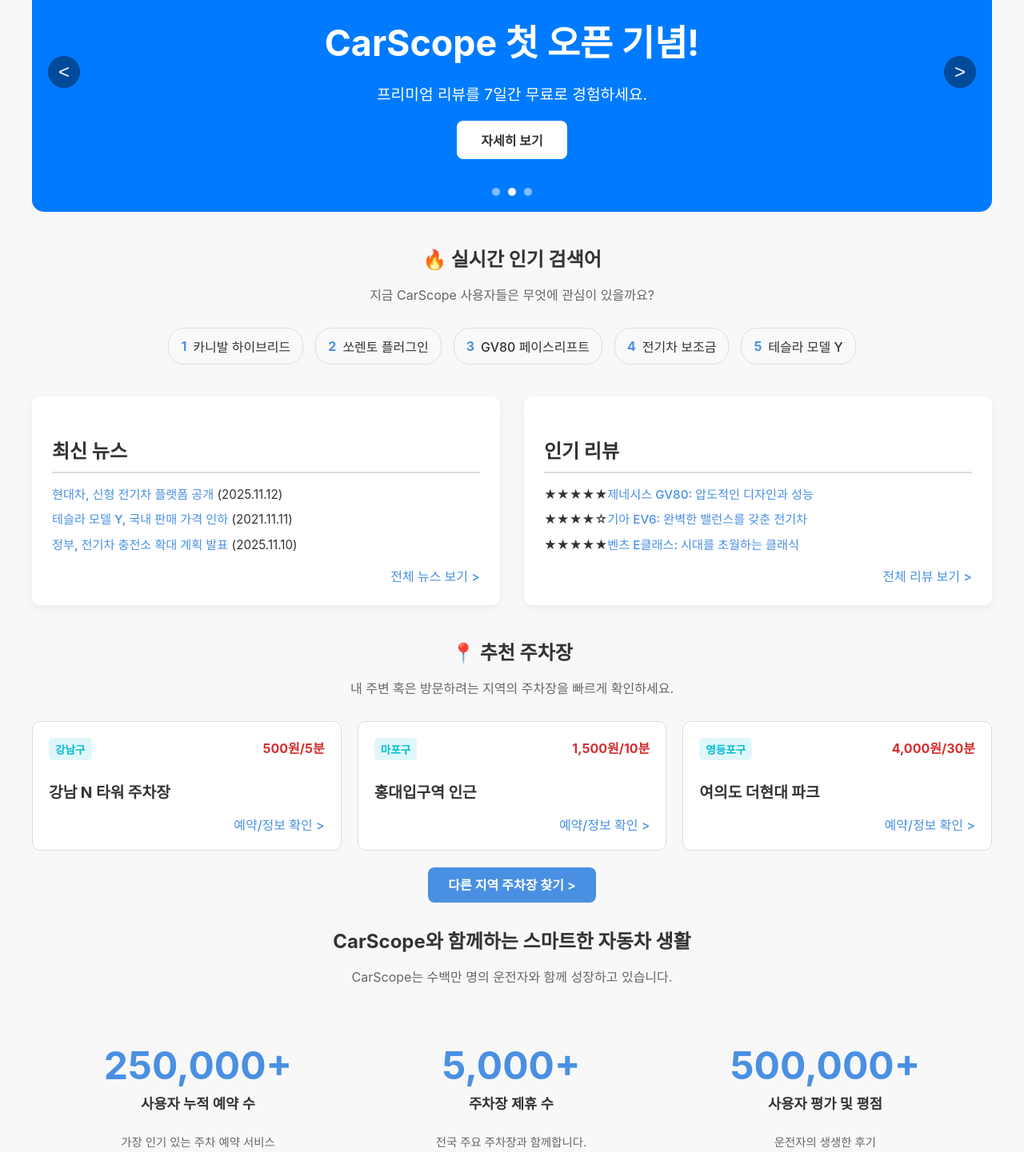
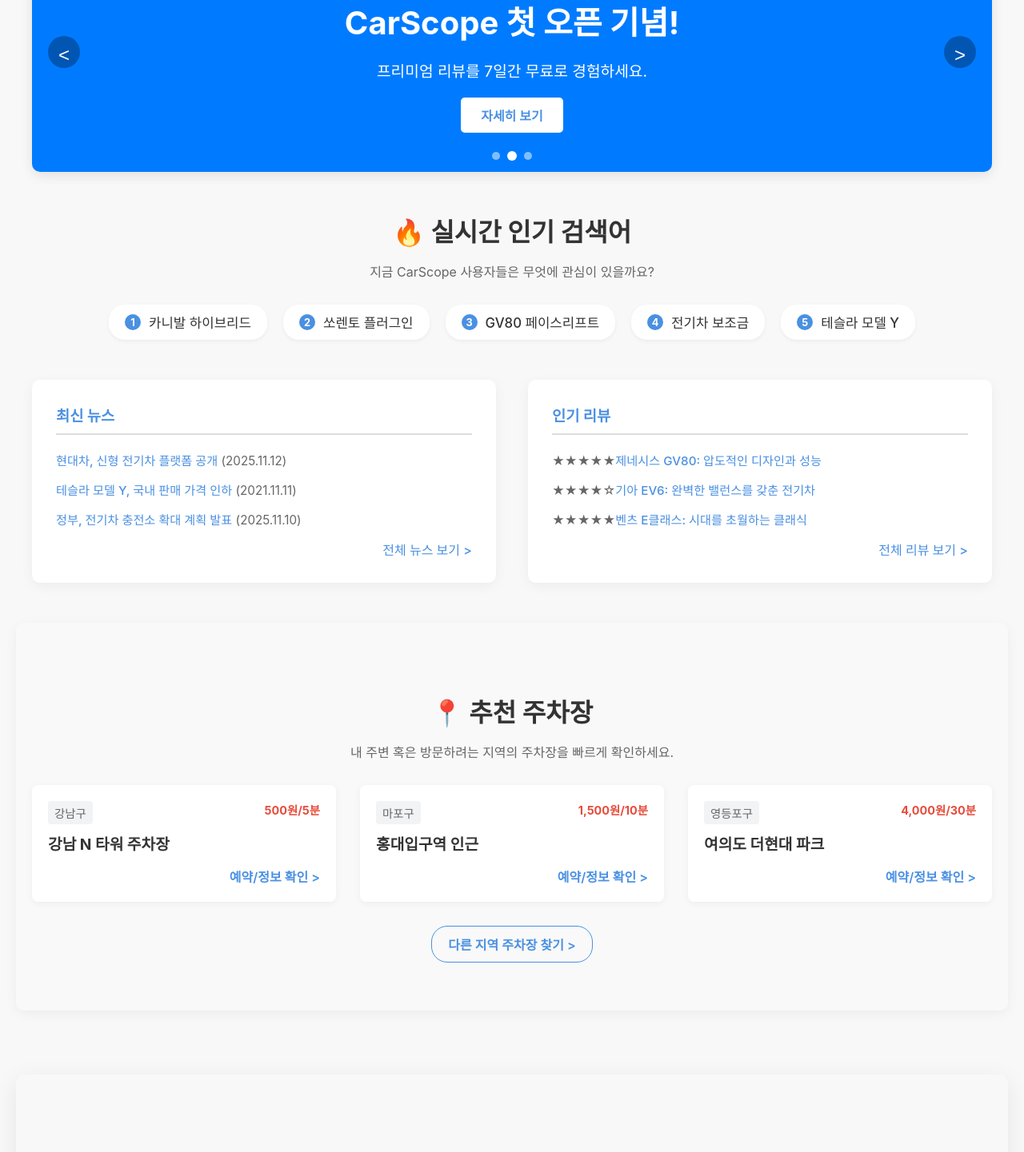
Before and after one commit to 2024136034-hakcheol/car-scope, a React (Create React App) app: page / in a window 1280 px wide. Shown: the part 180-1621 px from the top of the page at 80% size. Built offline with nearby package versions, Linux system fonts and the light colour scheme.

Commit message:
final: HomePage.js 원본 코드 복원 및 HomePage.css 수정 (주석 없음)

```diff
--- a/src/styles/HomePage.css
+++ b/src/styles/HomePage.css
@@ -1,38 +1,44 @@
+.homepage-container {
+    padding-top: 20px;
+    padding-bottom: 50px;
+}
+
 .main-banner-slider-wrapper {
     position: relative;
     max-width: 1200px;
-    margin: 0 auto;
+    margin: 0 auto 50px;
     overflow: hidden;
-    border-radius: 15px;
+    border-radius: 10px;
+    box-shadow: 0 4px 15px rgba(0, 0, 0, 0.1);
 }
 
 .main-banner-slider {
+    display: flex;
     overflow: hidden;
-    width: 100%;
 }
 
 .slider-track {
     display: flex;
     transition: transform 0.5s ease-in-out;
+    width: 100%;
 }
 
 .slide-item {
     min-width: 100%;
-    height: 350px;
+    height: 300px;
     display: flex;
+    align-items: center;
     justify-content: center;
-    align-items: center;
+    color: white;
     text-align: center;
-    color: white;
-}
-
-.banner-content {
-    max-width: 80%;
+    padding: 20px;
+    box-sizing: border-box;
 }
 
 .banner-content h2 {
-    font-size: 2.8rem;
+    font-size: 2.5rem;
     margin-bottom: 10px;
+    font-weight: 700;
 }
 
 .banner-content p {
@@ -43,64 +49,23 @@
 .banner-cta {
     display: inline-block;
     background-color: white;
-    color: #333;
-    padding: 12px 30px;
-    border-radius: 8px;
-    text-decoration: none;
-    font-weight: bold;
-    transition: background-color 0.2s;
+    color: var(--primary-color);
+    padding: 10px 25px;
+    border-radius: 5px;
+    font-weight: 600;
+    transition: background-color 0.2s, color 0.2s;
 }
 
 .banner-cta:hover {
-    background-color: #f0f0f0;
-}
-
-.slider-nav-arrows {
-    position: absolute;
-    top: 50%;
-    width: 100%;
-    transform: translateY(-50%);
-    display: flex;
-    justify-content: space-between;
-    padding: 0 10px;
-    box-sizing: border-box;
-    z-index: 10;
-}
-
-.arrow {
-    background: rgba(0, 0, 0, 0.4);
-    color: white;
-    border: none;
-    border-radius: 50%;
-    width: 40px;
-    height: 40px;
-    font-size: 1.5rem;
-    cursor: pointer;
-    display: flex;
-    justify-content: center;
-    align-items: center;
-    transition: background-color 0.2s;
-}
-
-.arrow:hover {
-    background: rgba(0, 0, 0, 0.6);
-}
-
-.slider-nav-arrows .prev {
-    margin-left: 10px;
-}
-
-.slider-nav-arrows .next {
-    margin-right: 10px;
+    background-color: #f1f1f1;
 }
 
 .slider-dots {
     position: absolute;
-    bottom: 20px;
+    bottom: 15px;
     left: 50%;
     transform: translateX(-50%);
     display: flex;
-    gap: 10px;
 }
 
 .dot {
@@ -108,202 +73,312 @@
     height: 10px;
     background-color: rgba(255, 255, 255, 0.5);
     border-radius: 50%;
+    margin: 0 5px;
     cursor: pointer;
-    transition: background-color 0.2s;
+    transition: background-color 0.3s, transform 0.3s;
 }
 
 .dot.active {
     background-color: white;
+    transform: scale(1.2);
 }
 
-.hot-trends-section,
-.parking-recommendation-section,
-.company-stats-section {
+.slider-nav-arrows {
+    position: absolute;
+    top: 50%;
+    width: 100%;
+    display: flex;
+    justify-content: space-between;
+    transform: translateY(-50%);
+    padding: 0 10px;
+    box-sizing: border-box;
+    z-index: 10;
+}
+
+.arrow {
+    background: rgba(0, 0, 0, 0.3);
+    border: none;
+    color: white;
+    padding: 10px;
+    cursor: pointer;
+    font-size: 1.5rem;
+    border-radius: 50%;
+    transition: background-color 0.2s;
+    width: 40px;
+    height: 40px;
+}
+
+.arrow:hover {
+    background: rgba(0, 0, 0, 0.5);
+}
+
+.arrow.prev {
+    margin-left: 10px;
+}
+
+.arrow.next {
+    margin-right: 10px;
+}
+
+section {
     max-width: 1200px;
-    margin: 40px auto;
+    margin: 50px auto;
     padding: 0 20px;
 }
 
-.hot-trends-section h2,
-.parking-recommendation-section h2,
-.company-stats-section h2 {
+section h2 {
     text-align: center;
-    margin-bottom: 10px;
+    font-size: 2rem;
+    margin-bottom: 5px;
+    color: var(--text-primary);
 }
 
-.hot-trends-section p,
-.parking-recommendation-section p,
-.company-stats-section p {
+section p {
     text-align: center;
+    color: var(--text-secondary);
     margin-bottom: 30px;
-    color: var(--text-secondary);
+}
+
+.hot-trends-section {
+    text-align: center;
 }
 
 .trend-list-container {
     display: flex;
     justify-content: center;
-    gap: 15px;
+    gap: 20px;
     flex-wrap: wrap;
 }
 
 .trend-item-card {
-    background-color: var(--background-light);
-    border: 1px solid var(--border-color);
-    padding: 10px 15px;
+    background-color: white;
+    padding: 10px 20px;
     border-radius: 20px;
+    box-shadow: 0 2px 5px rgba(0, 0, 0, 0.05);
     display: flex;
     align-items: center;
+    font-size: 1.05rem;
     font-weight: 500;
+    cursor: pointer;
+    transition: transform 0.2s, box-shadow 0.2s;
+}
+
+.trend-item-card:hover {
+    transform: translateY(-3px);
+    box-shadow: 0 4px 10px rgba(0, 0, 0, 0.1);
 }
 
 .trend-rank {
-    font-weight: bold;
-    color: var(--primary-color);
-    margin-right: 8px;
+    background-color: var(--primary-color);
+    color: white;
+    width: 20px;
+    height: 20px;
+    border-radius: 50%;
+    display: flex;
+    justify-content: center;
+    align-items: center;
+    font-size: 0.8rem;
+    font-weight: 700;
+    margin-right: 10px;
 }
 
 .main-content-grid {
-    max-width: 1200px;
-    margin: 40px auto;
-    padding: 0 20px;
     display: grid;
     grid-template-columns: 1fr 1fr;
-    gap: 30px;
+    gap: 40px;
+    max-width: 1200px;
+    margin: 50px auto;
+    padding: 0 20px;
 }
 
 .card {
     background-color: white;
+    padding: 30px;
     border-radius: 10px;
-    box-shadow: 0 4px 12px rgba(0, 0, 0, 0.05);
-    padding: 25px;
+    box-shadow: 0 4px 15px rgba(0, 0, 0, 0.05);
 }
 
 .card h3 {
-    font-size: 1.5rem;
-    margin-bottom: 15px;
+    color: var(--primary-color);
+    margin-top: 0;
     border-bottom: 2px solid var(--border-color);
     padding-bottom: 10px;
+    margin-bottom: 20px;
 }
 
 .card ul {
     list-style: none;
     padding: 0;
+    margin: 0;
 }
 
 .card li {
-    margin-bottom: 10px;
+    margin-bottom: 15px;
     font-size: 0.95rem;
-    line-height: 1.4;
+    color: var(--text-secondary);
 }
 
 .more-link {
     color: var(--primary-color);
+    font-weight: 500;
     text-decoration: none;
-    font-weight: 500;
 }
 
 .more-link:hover {
     text-decoration: underline;
 }
 
+.parking-recommendation-section {
+    background-color: var(--background-light);
+    padding: 60px 20px;
+    margin: 50px auto;
+    border-radius: 10px;
+    box-shadow: 0 4px 15px rgba(0, 0, 0, 0.05);
+}
+
 .parking-spot-grid {
     display: grid;
     grid-template-columns: repeat(auto-fit, minmax(300px, 1fr));
-    gap: 20px;
+    gap: 30px;
+    margin-top: 30px;
 }
 
 .parking-spot-card {
-    border: 1px solid var(--border-color);
-    border-radius: 10px;
+    background-color: white;
     padding: 20px;
-    background-color: white;
+    border-radius: 8px;
+    box-shadow: 0 2px 10px rgba(0, 0, 0, 0.05);
+    transition: transform 0.2s;
+}
+
+.parking-spot-card:hover {
+    transform: translateY(-5px);
+    box-shadow: 0 5px 20px rgba(0, 0, 0, 0.1);
 }
 
 .spot-header {
     display: flex;
     justify-content: space-between;
     margin-bottom: 10px;
+    font-size: 0.9rem;
 }
 
 .spot-area {
-    background-color: #e0f7fa;
-    color: #00bcd4;
+    color: var(--text-secondary);
+    background-color: #f1f3f5;
     padding: 4px 8px;
-    border-radius: 5px;
-    font-size: 0.85rem;
-    font-weight: 600;
+    border-radius: 4px;
 }
 
 .spot-price {
-    font-weight: bold;
-    color: #D32F2F;
+    color: #e74c3c;
+    font-weight: 700;
 }
 
 .spot-name {
     font-size: 1.2rem;
-    margin-bottom: 15px;
+    color: var(--text-primary);
+    margin: 0 0 15px 0;
 }
 
 .spot-cta {
     display: block;
     text-align: right;
     color: var(--primary-color);
+    font-weight: 600;
     text-decoration: none;
-    font-weight: 500;
 }
 
-.parking-cta:hover {
+.spot-cta:hover {
     text-decoration: underline;
 }
 
 .parking-more-link {
-    background-color: var(--primary-color);
-    color: white;
-    padding: 12px 25px;
-    border-radius: 8px;
+    display: inline-block;
+    color: var(--primary-color);
+    font-weight: 600;
     text-decoration: none;
-    font-weight: 600;
-    transition: background-color 0.2s;
+    padding: 10px 20px;
+    border: 1px solid var(--primary-color);
+    border-radius: 20px;
+    transition: background-color 0.2s, color 0.2s;
 }
 
 .parking-more-link:hover {
-    background-color: #3b82d0;
+    background-color: var(--primary-color);
+    color: white;
+}
+
+.company-stats-section {
+    background-color: #f8f8f8;
+    padding: 60px 20px;
+    margin: 80px auto;
+    border-radius: 12px;
+    box-shadow: 0 8px 30px rgba(0, 0, 0, 0.08);
+    max-width: 1200px;
+}
+
+.company-stats-section h2 {
+    font-size: 2.2rem;
+    margin-bottom: 10px;
+}
+
+.company-stats-section p {
+    margin-bottom: 40px;
 }
 
 .stats-grid {
     display: flex;
     justify-content: space-around;
     text-align: center;
-    padding: 30px 0;
+    flex-wrap: wrap;
 }
 
 .stat-item {
-    padding: 10px;
+    padding: 20px;
+    min-width: 250px;
 }
 
 .stat-value {
-    font-size: 3rem;
-    font-weight: bold;
+    font-size: 3.5rem;
+    font-weight: 800;
     color: var(--primary-color);
     display: block;
     margin-bottom: 5px;
 }
 
 .stat-label-box {
+    display: inline-block;
+    background-color: rgba(74, 144, 226, 0.1);
+    color: var(--primary-color);
+    font-weight: 600;
+    padding: 8px 15px;
+    border-radius: 8px;
+    margin-bottom: 5px;
     font-size: 1.1rem;
-    font-weight: 600;
-    display: block;
-    margin-bottom: 5px;
 }
 
 .stat-description {
     font-size: 0.9rem;
     color: var(--text-secondary);
+    display: block;
+    margin-top: 10px;
+}
+
+@keyframes fadeIn {
+    from { opacity: 0; transform: translateY(20px); }
+    to { opacity: 1; transform: translateY(0); }
+}
+
+.animate-fade-up {
+    opacity: 0;
+    animation: fadeIn 0.6s ease-out forwards;
 }
 
 @media (max-width: 768px) {
-    .main-banner-slider-wrapper {
-        border-radius: 0;
+    .main-content-grid {
+        grid-template-columns: 1fr;
+        gap: 20px;
     }
 
     .slide-item {
@@ -318,12 +393,31 @@
         font-size: 1rem;
     }
 
-    .main-content-grid {
+    .trend-list-container {
+        gap: 10px;
+    }
+
+    .parking-spot-grid {
         grid-template-columns: 1fr;
     }
 
-    .stats-grid {
-        flex-direction: column;
-        gap: 30px;
+    .company-stats-section {
+        padding: 40px 10px;
+        margin: 50px auto;
+    }
+
+    .stat-item {
+        margin-bottom: 20px;
+    }
+
+    .stat-value {
+        font-size: 3rem;
+    }
+    .stat-label-box {
+        font-size: 1rem;
+        padding: 6px 12px;
+    }
+    .stat-description {
+        margin-top: 5px;
     }
 }
```
